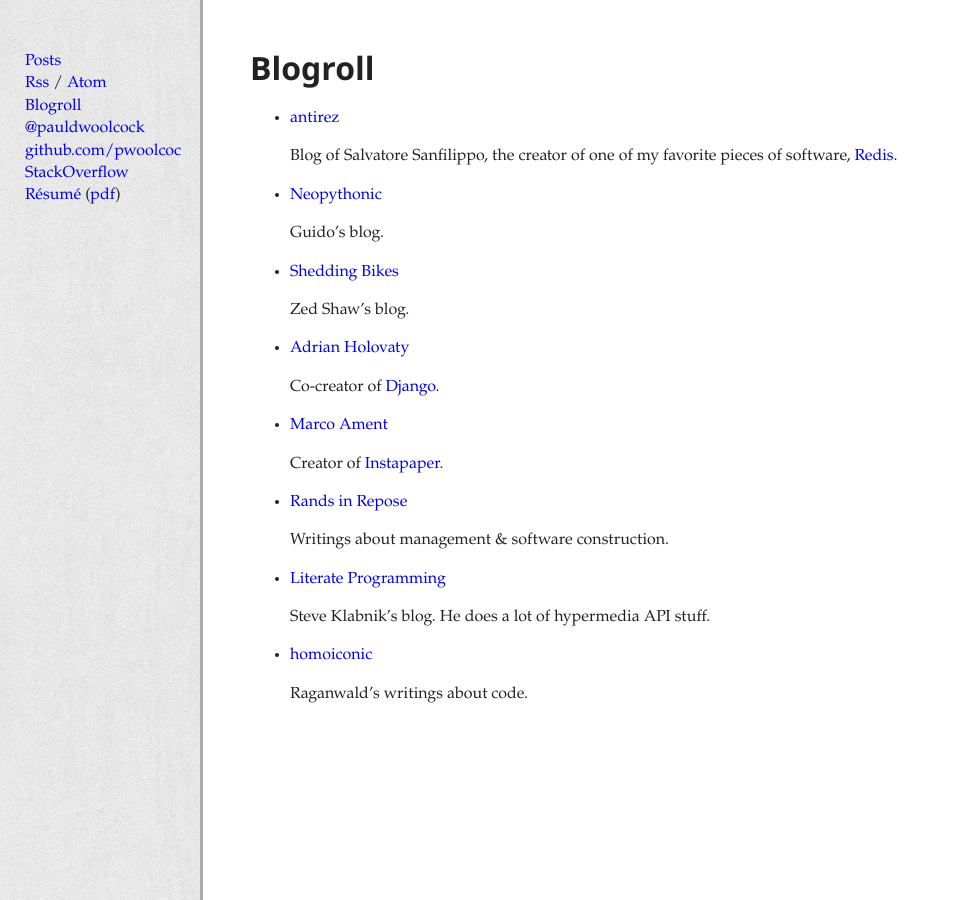
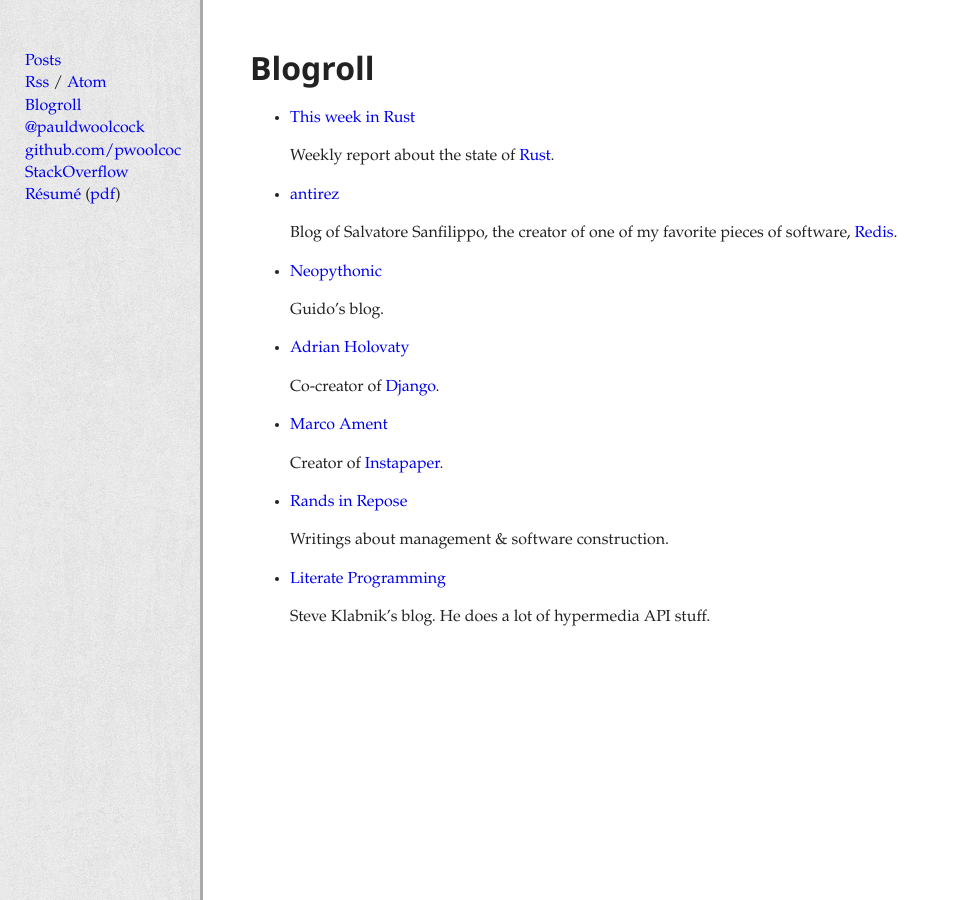
Before and after one commit to pwoolcoc/paul.woolcock.us, a Jekyll site: the page built from blogroll.md, in a window 1280 px wide. Shown: the whole page, without its empty margins (0-960 px from the left). Built offline with Jekyll 4.4.1, drawn with Linux system fonts in a browser that asks for light colours; nearby versions of some CDN libraries; Markdown is read by kramdown in place of the engine named in the settings.

Commit message:
update blogroll

```diff
--- a/blogroll.md
+++ b/blogroll.md
@@ -3,6 +3,10 @@
 title: Blogroll
 heading: Blogroll
 ---
+
+* [This week in Rust](http://www.this-week-in-rust.org)
+
+  Weekly report about the state of [Rust](http://rust-lang.org).
 
 * [antirez](http://antirez.com)
 
@@ -12,10 +16,6 @@
 * [Neopythonic](http://neopythonic.blogspot.com/)
 
   Guido's blog.
-
-* [Shedding Bikes](http://sheddingbikes.com/)
-
-  Zed Shaw's blog.
 
 * [Adrian Holovaty](http://www.holovaty.com/)
 
@@ -32,7 +32,3 @@
 * [Literate Programming](http://blog.steveklabnik.com/)
 
   Steve Klabnik's blog.  He does a lot of hypermedia API stuff.
-
-* [homoiconic](https://github.com/raganwald/homoiconic)
-
-  Raganwald's writings about code.
```
